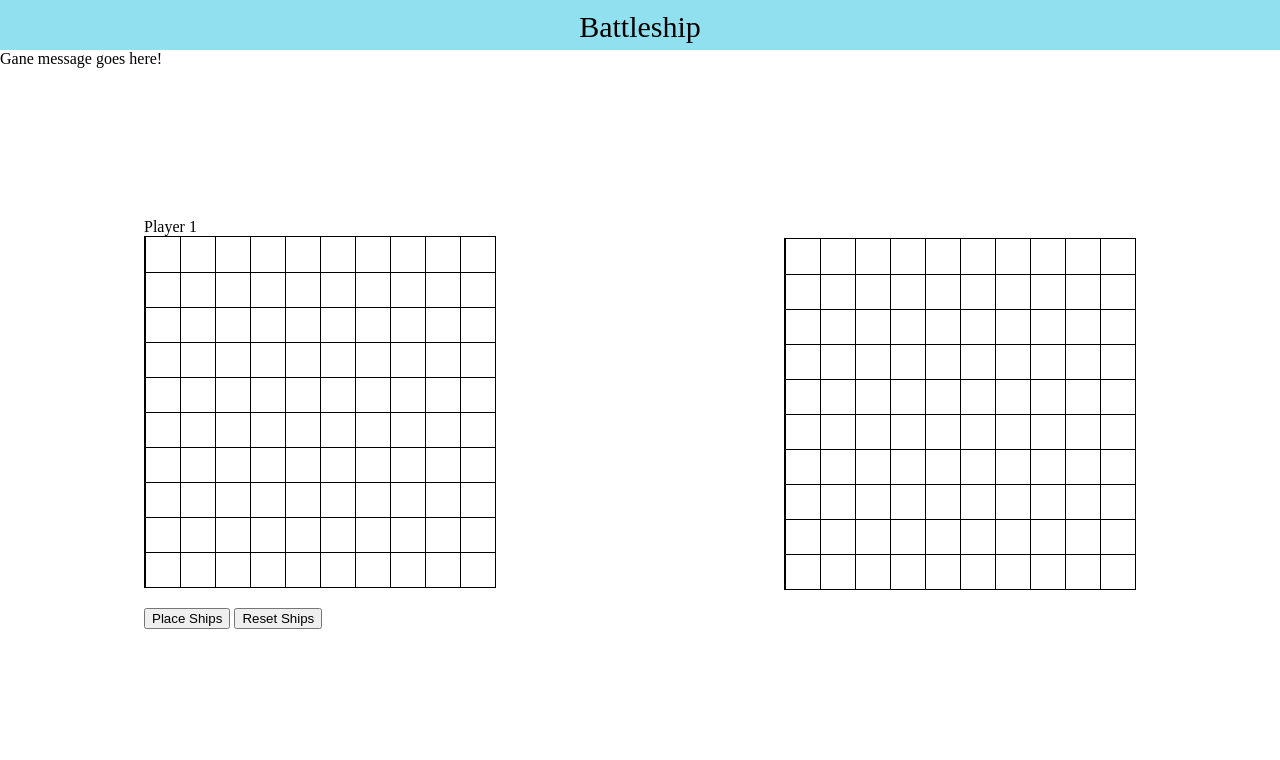
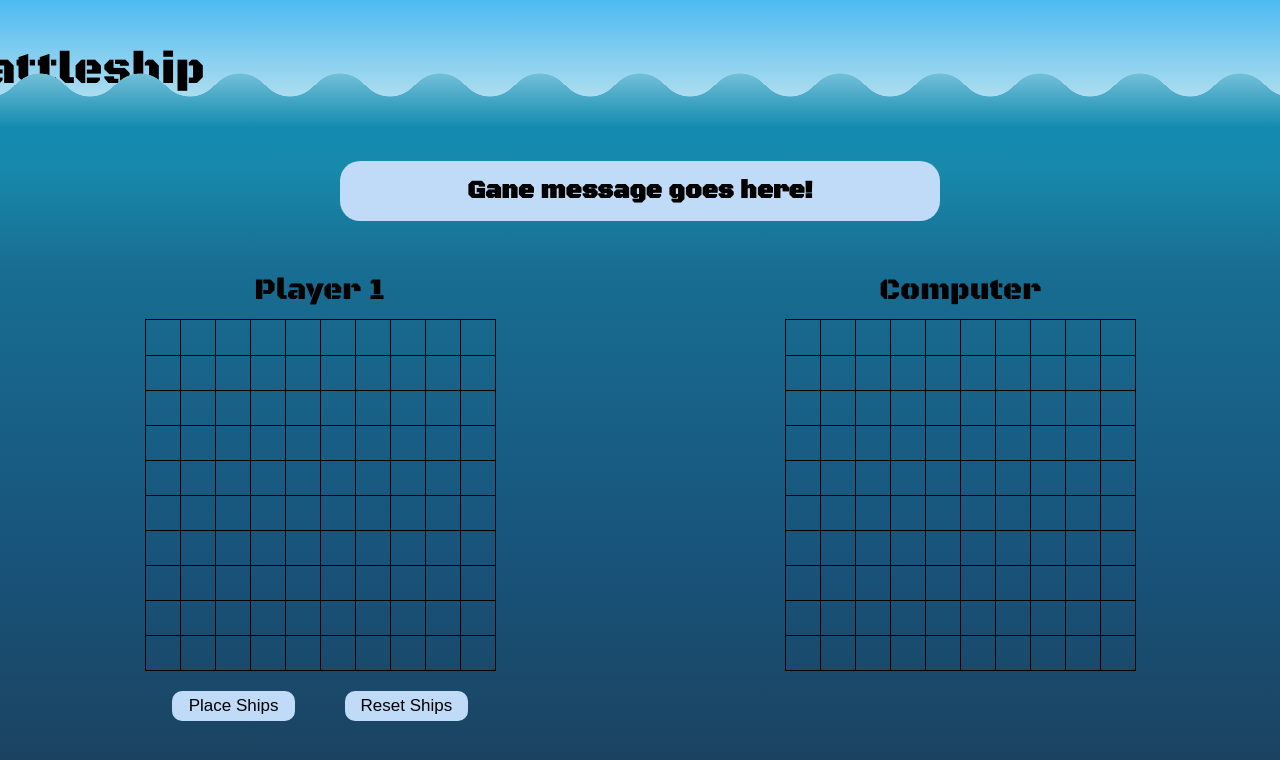
Before and after one commit to Noobdrew/battleship, a website: page index.html in a window 1280 px wide. Drawn offline with Linux system fonts and the light colour scheme.

Commit message:
ui design almost done

```diff
--- a/index.html
+++ b/index.html
@@ -15,7 +15,10 @@
     <header>
         <div class="header-title">Battleship</div>
     </header>
-    <div class="game-message">Gane message goes here!</div>
+
+    <div class="game-message">
+        <h2>Gane message goes here!</h2>
+    </div>
     <div class="game-container">
 
         <div class="player-container">
@@ -127,10 +130,16 @@
 
                 </div>
             </div>
-            <button class="place-ships">Place Ships</button>
-            <button class="reset-ships">Reset Ships</button>
+            <div class="button-container">
+                <button class="place-ships">Place Ships</button>
+                <button class="reset-ships">Reset Ships</button>
+            </div>
+
         </div>
         <div class="player-container">
+            <div class="player-title">
+                Computer
+            </div>
             <div class="player">
                 <div class="cell-1 cells"></div>
                 <div class="cell-2 cells"></div>
--- a/style.css
+++ b/style.css
@@ -1,42 +1,114 @@
-body{
+@import url('https://fonts.googleapis.com/css2?family=Black+Ops+One&display=swap');
+
+:root {
+    font-family: 'Black Ops One', cursive;
+    --acsent-color: #BFDBF7;
+    --off-white: #BFDBF7;
+}
+
+body {
     margin: 0;
-    background-color: #ffffff;
-}
-header{
-    margin: 0;
-    height: 50px;
-    background-color:#90E0EF ;
-}
-.header-title{
-    padding-top: 10px;
-    font-size: 30px;
-    text-align: center;
+    background: rgb(77, 186, 242);
+    background: -moz-linear-gradient(180deg, rgba(77, 186, 242, 1) 4%, rgba(117, 193, 217, 1) 9%, rgba(18, 139, 176, 1) 16%, rgba(23, 137, 171, 1) 21%, rgba(24, 109, 146, 1) 34%, rgba(24, 83, 122, 1) 70%, rgba(27, 65, 93, 1) 98%);
+    background: -webkit-linear-gradient(180deg, rgba(77, 186, 242, 1) 4%, rgba(117, 193, 217, 1) 9%, rgba(18, 139, 176, 1) 16%, rgba(23, 137, 171, 1) 21%, rgba(24, 109, 146, 1) 34%, rgba(24, 83, 122, 1) 70%, rgba(27, 65, 93, 1) 98%);
+    background: linear-gradient(180deg, rgba(77, 186, 242, 1) 4%, rgba(117, 193, 217, 1) 9%, rgba(18, 139, 176, 1) 16%, rgba(23, 137, 171, 1) 21%, rgba(24, 109, 146, 1) 34%, rgba(24, 83, 122, 1) 70%, rgba(27, 65, 93, 1) 98%);
+    filter: progid:DXImageTransform.Microsoft.gradient(startColorstr="#4dbaf2", endColorstr="#1b415d", GradientType=1);
+    height: 100vh;
 
 }
 
-.game-container{
-    margin-top: 150px;
+header {
+    --size: 25px;
+    --R: calc(var(--size)*1.26);
 
+    -webkit-mask:
+        radial-gradient(var(--R) at 50% calc(1.8*var(--size)), #000 99%, #0000 101%) calc(50% - 2*var(--size)) 0/calc(4*var(--size)) 100%,
+        radial-gradient(var(--R) at 50% calc(-.8*var(--size)), #0000 99%, #000 101%) 50% var(--size)/calc(4*var(--size)) 100% repeat-x;
+    background: linear-gradient(180deg, #bae2ee, #4dbaf2);
+    rotate: 180deg;
+    height: 110px;
+    margin: 0;
+    position: relative;
+}
+
+.header-title {
+    position: absolute;
+    font-size: 45px;
+    text-align: center;
+    rotate: 180deg;
+    top: 12px;
+    left: 84vw;
+}
+
+.game-container {
+    margin-top: 30px;
     display: flex;
     justify-content: space-around;
+}
+
+.player-title {
+    font-size: 30px;
+    text-align: center;
+    margin-bottom: 10px;
+}
+
+.button-container {
+    display: flex;
+    justify-content: center;
     align-items: center;
+    gap: 50px;
 }
-.player-controlls{
 
+.button-container button {
+    width: 35%;
+    height: 30px;
+    font-size: 17px;
+    border-radius: 10px;
+    border: none;
+    background-color: var(--acsent-color);
+    transition: all 0.2s ease-in-out;
 }
-.player{
+
+.button-container button:hover {
+    background-color: #80a3c7;
+    border-radius: 15px;
+}
+
+.player {
     border: 1px solid black;
+    border-left: none;
     width: auto;
     height: auto;
     display: grid;
-    grid-template-columns: repeat(10,35px);
-    grid-template-rows: repeat(10,35px);
+    grid-template-columns: repeat(10, 35px);
+    grid-template-rows: repeat(10, 35px);
     column-gap: 0;
     margin-bottom: 20px;
 }
-.cells{
+
+.cells {
     border-bottom: 1px solid black;
     border-left: 1px solid black;
     width: 35px;
     height: 35px;
 }
+
+.game-message {
+    text-align: center;
+    margin-top: 30px;
+    display: flex;
+    justify-content: center;
+    align-items: center;
+}
+
+.game-message h2 {
+    display: flex;
+    justify-content: center;
+    align-items: center;
+    width: 600px;
+    height: 60px;
+    font-size: 25px;
+    background-color: var(--off-white);
+    border-radius: 20px;
+
+}
```
